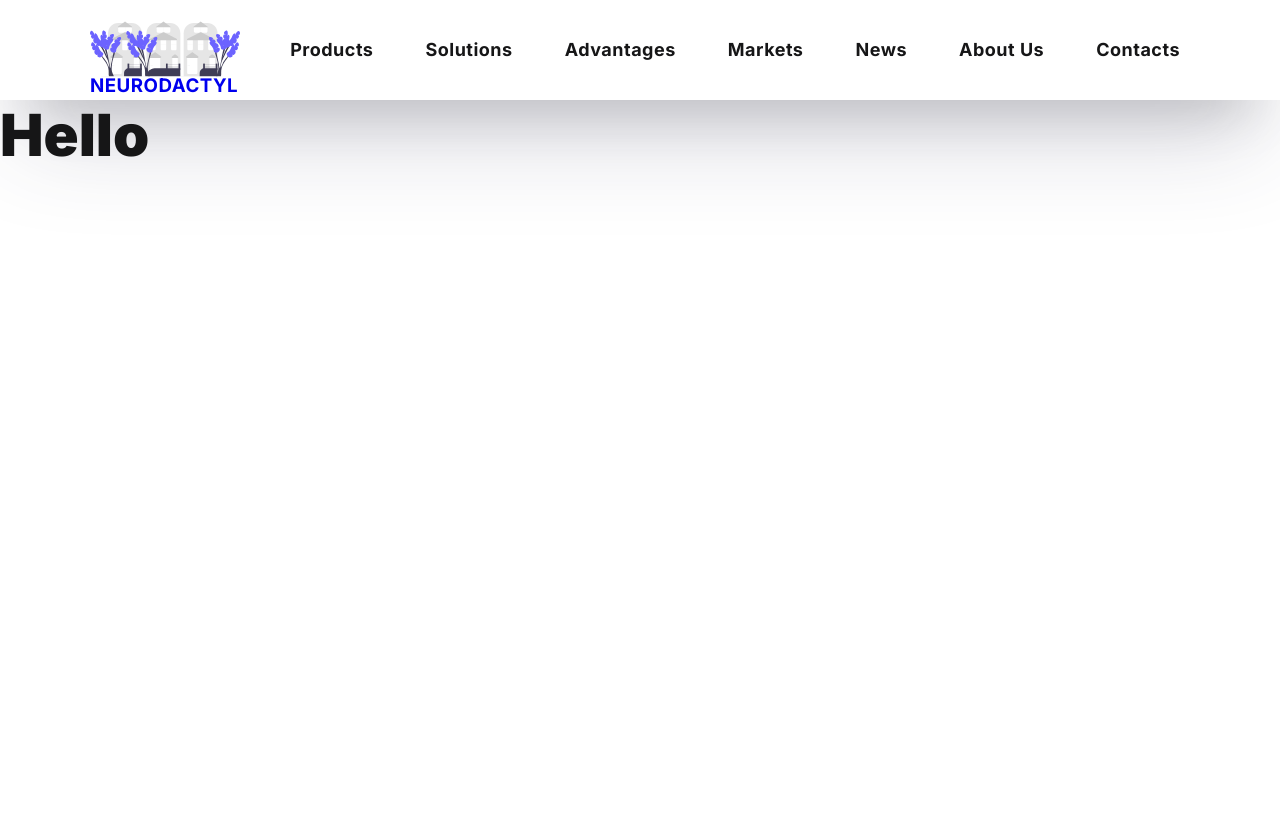
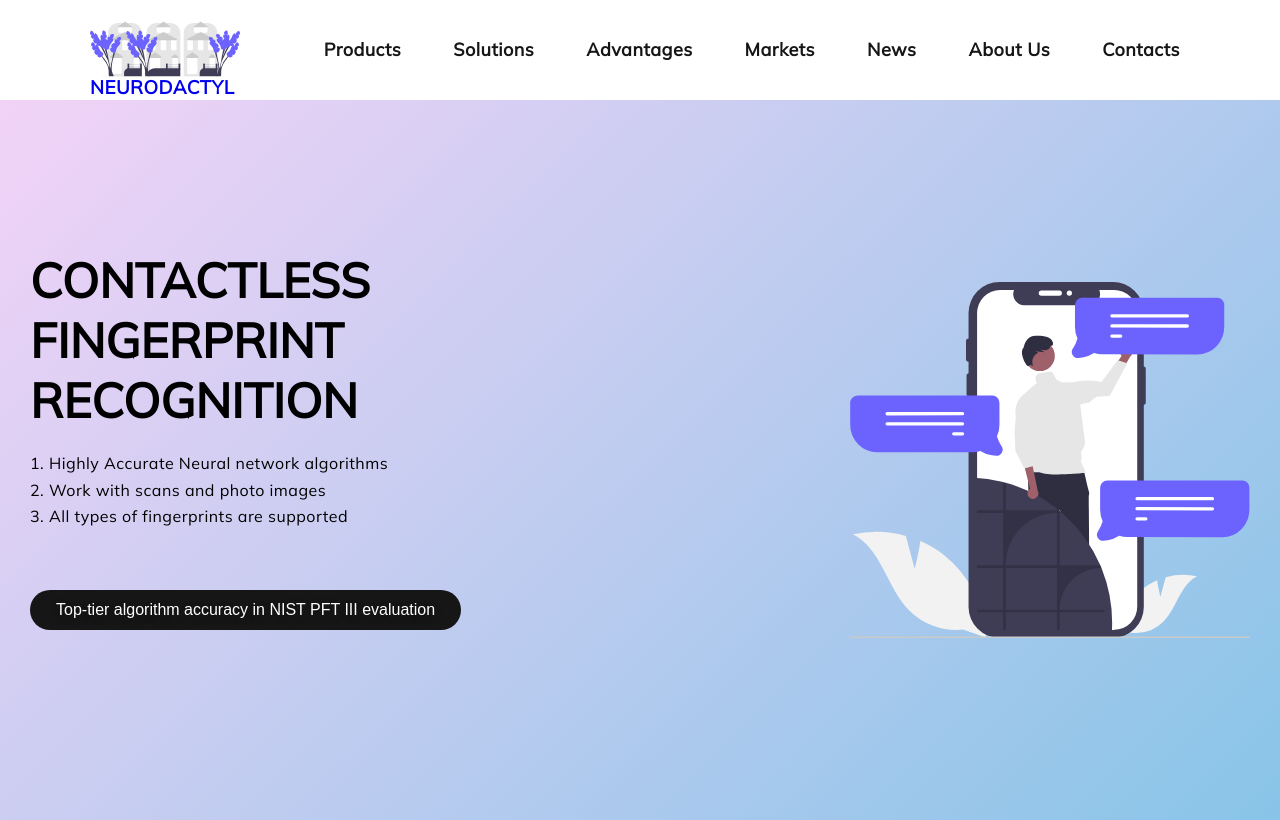
Before and after one commit to ashishh-tomar/NeuroDactyl-Assessment, a Next.js app: page / in a window 1280 px wide. Built offline with nearby package versions, Linux system fonts and the light colour scheme.

Commit message:
Applied Next Fonts and create Hero section on Homescreen

```diff
--- /dev/null
+++ b/src/app/components/Herosection.js
@@ -0,0 +1,32 @@
+import heroStyles from '@/app/styles/herosection.module.css'
+import styles from '@/app/styles/common.module.css'
+import Image from 'next/image'
+import Link from 'next/link'
+
+const Herosection = () => {
+  return (
+    <main className={heroStyles.main_section}>
+      <div className={styles.container}>
+        <div className={styles.grid_two_section}>
+          <div className={heroStyles.hero_content}>
+            <h1>Contactless fingerprint recognition</h1>
+            <ul>
+              <li>1. Highly Accurate Neural network algorithms</li>
+              <li>2. Work with scans and photo images</li>
+              <li>3. All types of fingerprints are supported</li>
+            </ul>
+
+            <Link href="https://pages.nist.gov/pft/results/pftiii/">
+              <button>Top-tier algorithm accuracy in NIST PFT III evaluation</button>
+            </Link>
+          </div>
+          <div className={heroStyles.hero_image}>
+            <Image src='/heroSectionImage.svg' alt="Home Page Image"  width={400} height={500}/>
+          </div>
+        </div>
+      </div>
+    </main>
+  )
+}
+
+export default Herosection
--- a/src/app/components/Nav.js
+++ b/src/app/components/Nav.js
@@ -7,34 +7,34 @@ const Nav = () => {
         <div>
             <ul className={styles.navbarList}>
                 <li className={styles.navbarItem}>
-                    <Link className={styles.navbarLink} href='/'>Products</Link>
+                    <Link className={styles.navbarLink} href='/products'>Products</Link>
                 </li>
 
                 <li className={styles.navbarItem}>
-                    <Link className={styles.navbarLink} href='/'>Solutions</Link>
+                    <Link className={styles.navbarLink} href='/solution'>Solutions</Link>
                 </li>
 
 
                 <li className={styles.navbarItem}>
-                    <Link className={styles.navbarLink} href='/'>Advantages</Link>
+                    <Link className={styles.navbarLink} href='/advantages'>Advantages</Link>
                 </li>
 
 
                 <li className={styles.navbarItem}>
-                    <Link className={styles.navbarLink} href='/'>Markets</Link>
+                    <Link className={styles.navbarLink} href='/markets'>Markets</Link>
                 </li>
 
 
                 <li className={styles.navbarItem}>
-                    <Link className={styles.navbarLink} href='/'>News</Link>
+                    <Link className={styles.navbarLink} href='/news'>News</Link>
                 </li>
 
                 <li className={styles.navbarItem}>
-                    <Link className={styles.navbarLink} href='/'>About Us</Link>
+                    <Link className={styles.navbarLink} href='/about'>About Us</Link>
                 </li>
 
                 <li className={styles.navbarItem}>
-                    <Link className={styles.navbarLink} href='/'>Contacts</Link>
+                    <Link className={styles.navbarLink} href='/contacts'>Contacts</Link>
                 </li>
             </ul>
         </div>
--- a/src/app/layout.js
+++ b/src/app/layout.js
@@ -1,8 +1,12 @@
 import Header from './components/Header'
 import './globals.css'
-import { Inter } from 'next/font/google'
+import { Mulish } from 'next/font/google'
 
-const inter = Inter({ subsets: ['latin'] })
+const mulish = Mulish({
+  weight : '400',
+  subsets : ['latin'],
+  display : 'swap'
+})
 
 export const metadata = {
   title: 'Create Next App',
@@ -11,8 +15,8 @@ export const metadata = {
 
 export default function RootLayout({ children }) {
   return (
-    <html lang="en">
-      <body className={inter.className}>
+    <html lang="en" className={mulish.className}>
+      <body >
       <Header />
       {children}
       </body>
--- a/src/app/page.js
+++ b/src/app/page.js
@@ -1,6 +1,8 @@
+import Section1 from "./components/Herosection";
+
 const Page = () =>{
   return (
-    <h1>Hello</h1>
+    <Section1 />
   )
 }
 
--- a/src/app/styles/herosection.module.css
+++ b/src/app/styles/herosection.module.css
@@ -32,7 +32,7 @@
     color: #000;
 }
 
-.hero_content p{
+.hero_content ul{
     margin: 2rem 0 4rem 0;
     font-weight: 300;
     letter-spacing: .05rem;
```
Also changed, not shown: src/app/products/page.js (added, +9 -0 lines), src/app/solution/page.js (added, +9 -0 lines), public/heroSectionImage.svg (added).
